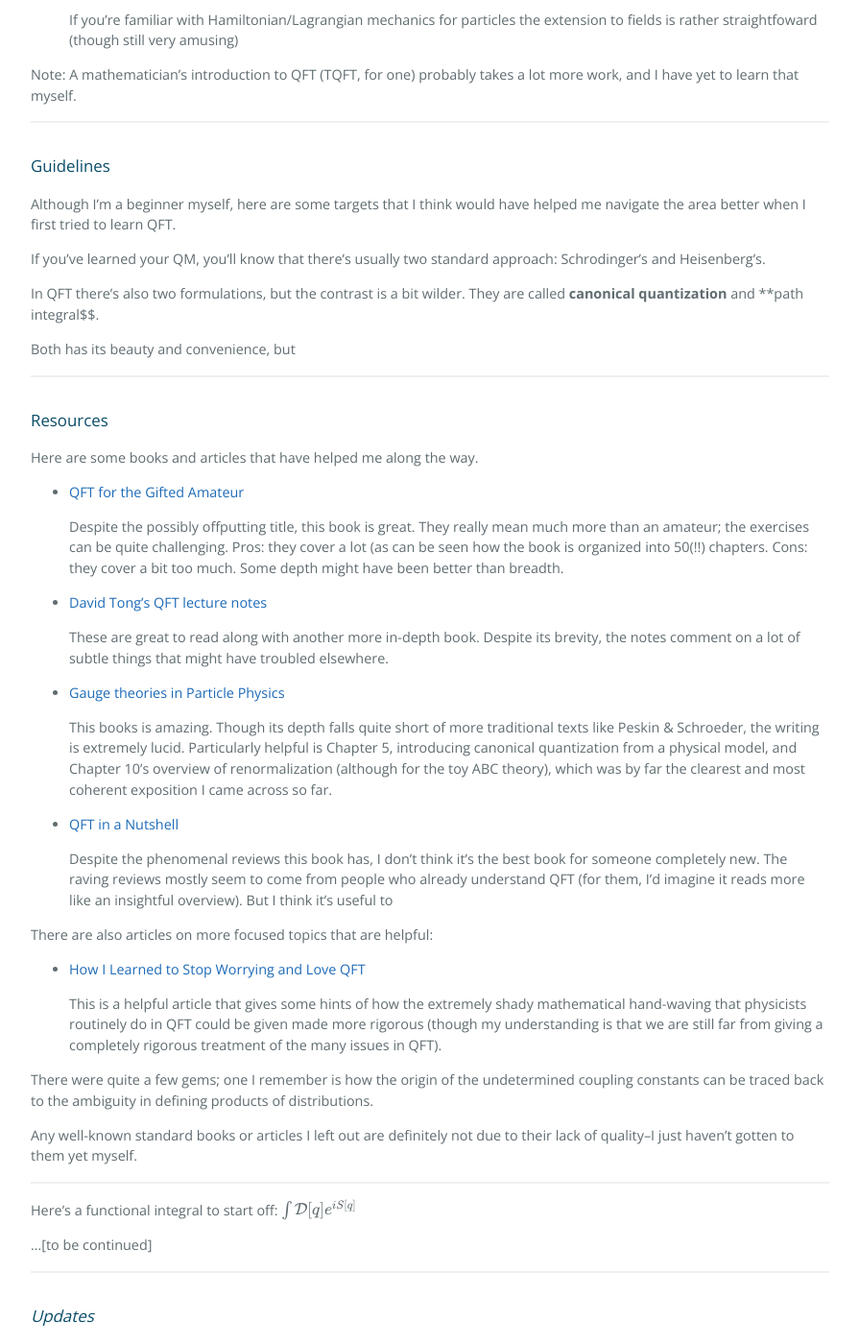
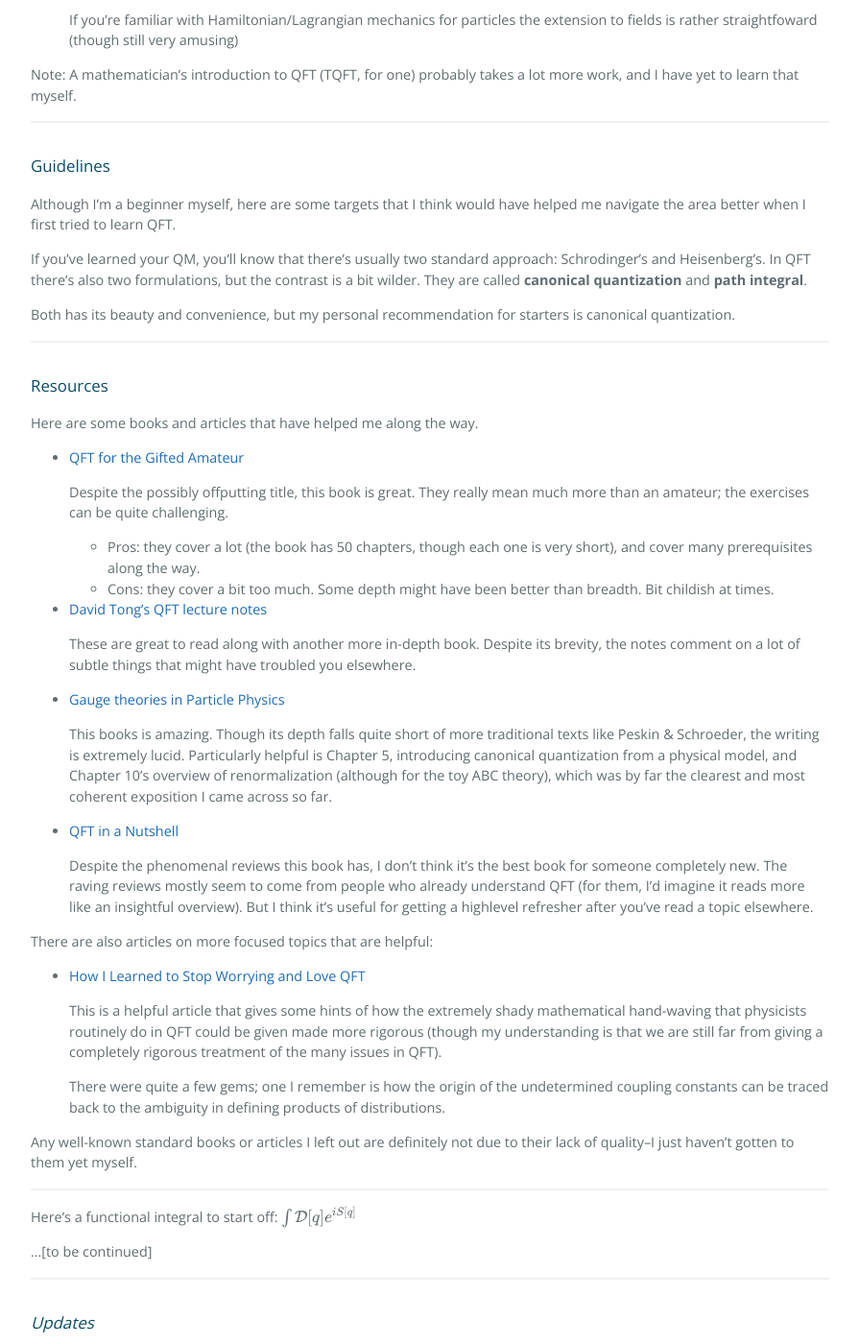
Before and after one commit to sung-max/sung-max.github.io, a Jekyll site: the page built from _posts/2017-12-31-Learning-QFT.markdown, in a window 1280 px wide and 1400 px high, scrolled down 1549 px. Shown: the whole window at 96% size, without its empty margins (192-1087 px from the left). Built offline with Jekyll 4.4.1, drawn with Linux system fonts in a browser that asks for light colours; our own code applies the rules of GitHub Pages for plain Markdown files; formulas are drawn with MathJax 3.

Commit message:
minor changes

```diff
--- a/_posts/2017-12-31-Learning-QFT.markdown
+++ b/_posts/2017-12-31-Learning-QFT.markdown
@@ -73,11 +73,9 @@ Note: A mathematician's introduction to QFT (TQFT, for one) probably takes a lot
 Although I'm a beginner myself, here are some targets that I think would have helped me navigate the area better when I first tried to learn QFT.
 
 If you've learned your QM, you'll know that there's usually two standard approach: Schrodinger's and Heisenberg's.
+In QFT there's also two formulations, but the contrast is a bit wilder. They are called **canonical quantization** and **path integral**.
 
-In QFT there's also two formulations, but the contrast is a bit wilder. They are called **canonical quantization** and **path integral$$.
-
-Both has its beauty and convenience, but
-
+Both has its beauty and convenience, but my personal recommendation for starters is canonical quantization.
 
 
 -----------
@@ -89,13 +87,13 @@ Here are some books and articles that have helped me along the way.
 * [QFT for the Gifted Amateur](https://www.amazon.com/Quantum-Field-Theory-Gifted-Amateur/dp/019969933X)
 
      Despite the possibly offputting title, this book is great. They really mean much more than an amateur; the exercises can be quite challenging.
-    Pros: they cover a lot (as can be seen how the book is organized into 50(!!) chapters.
-    Cons: they cover a bit too much. Some depth might have been better than breadth.
+    * Pros: they cover a lot (the book has 50 chapters, though each one is very short), and cover many prerequisites along the way.
+    * Cons: they cover a bit too much. Some depth might have been better than breadth. Bit childish at times.
 
 
 * [David Tong's QFT lecture notes](http://www.damtp.cam.ac.uk/user/tong/qft.html)
 
-    These are great to read along with another more in-depth book. Despite its brevity, the notes comment on a lot of subtle things that might have troubled elsewhere.
+    These are great to read along with another more in-depth book. Despite its brevity, the notes comment on a lot of subtle things that might have troubled you elsewhere.
 
 
 * [Gauge theories in Particle Physics](https://www.amazon.com/Theories-Particle-Physics-Graduate-Student/dp/0750309822)
@@ -105,7 +103,7 @@ Here are some books and articles that have helped me along the way.
 
 * [QFT in a Nutshell](https://www.amazon.com/Quantum-Field-Theory-Nutshell-nutshell/dp/0691140340)
 
-   Despite the phenomenal reviews this book has, I don't think it's the best book for someone completely new. The raving reviews mostly seem to come from people who already understand QFT (for them, I'd imagine it reads more like an insightful overview). But I think it's useful to
+   Despite the phenomenal reviews this book has, I don't think it's the best book for someone completely new. The raving reviews mostly seem to come from people who already understand QFT (for them, I'd imagine it reads more like an insightful overview). But I think it's useful for getting a highlevel refresher after you've read a topic elsewhere.
 
 
 
@@ -115,7 +113,7 @@ There are also articles on more focused topics that are helpful:
 
    This is a helpful article that gives some hints of how the extremely shady mathematical hand-waving that physicists routinely do in QFT could be given made more rigorous (though my understanding is that we are still far from giving a completely rigorous treatment of the many issues in QFT).
 
-There were quite a few gems; one I remember is how the origin of the undetermined coupling constants can be traced back to the ambiguity in defining products of distributions.
+    There were quite a few gems; one I remember is how the origin of the undetermined coupling constants can be traced back to the ambiguity in defining products of distributions.
 
 
 
```
